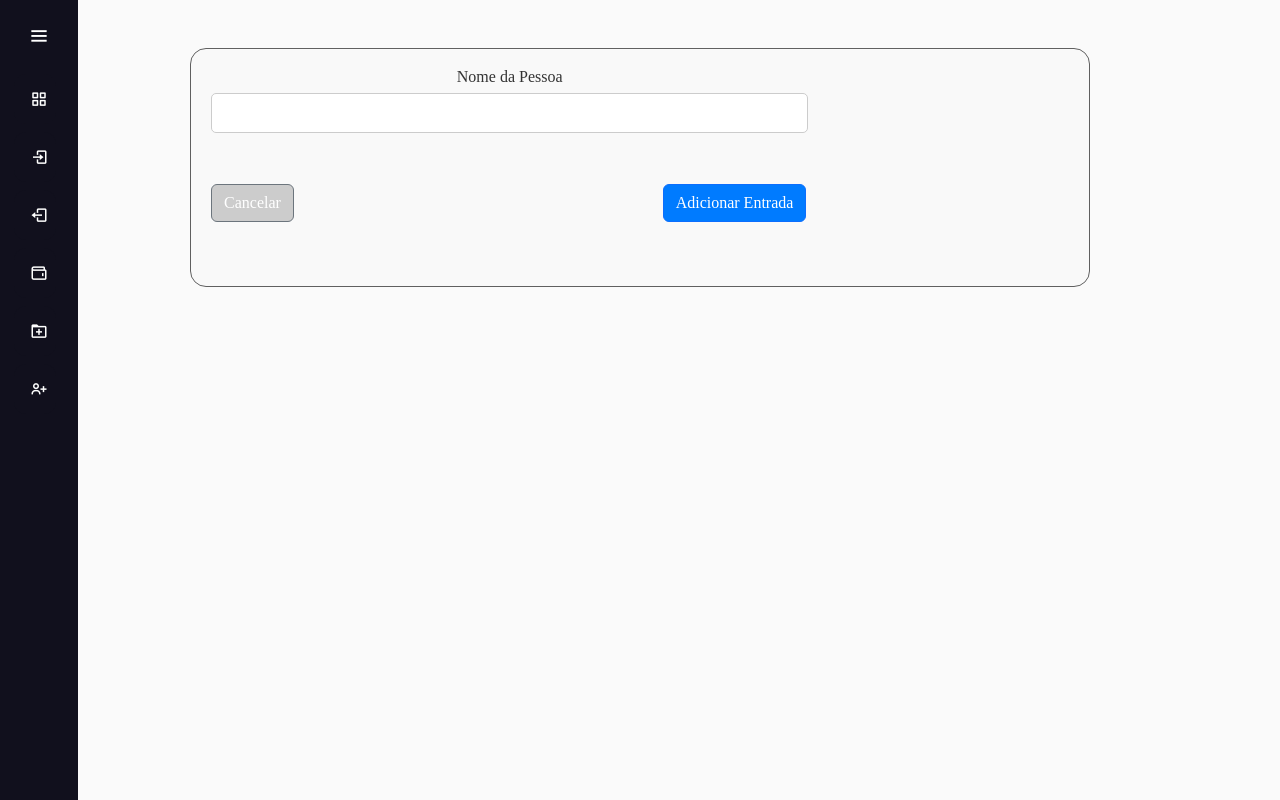
After one commit to LadislauLopes/controle-finaceiro, a Django app: page /adicionar_pessoa in a window 1280 px wide. The commit adds this page. Run offline with Django 5.2, Linux system fonts and the light colour scheme.

Commit message:
adiconar pessoa e categoria

```diff
--- a/central/forms.py
+++ b/central/forms.py
@@ -22,3 +22,14 @@ class MovimentacaoContaForm(forms.ModelForm):
         # Garantindo que o campo 'valor_parcelas' tenha valor 0 quando 'parcelado' for False
         if not self.instance.pk or not self.instance.parcelado:
             self.fields['valor_parcelas'].initial = 0
+
+
+class CategoriaForm(forms.ModelForm):
+    class Meta:
+        model = Categoria
+        fields = ['nome']
+
+class PessoaForm(forms.ModelForm):
+    class Meta:
+        model = Pessoa
+        fields = ['nome']
--- /dev/null
+++ b/central/templates/adicionar_pessoa.html
@@ -0,0 +1,32 @@
+{% include 'components/header.html' with title='Finanças Ladislau' form=True %}
+{% load static %}
+<body class="d-flex flex-column" style="height: 100vh; margin: 0;">
+    {% comment %} {% include 'components/navbar.html' %} {% endcomment %}
+    {% include 'components/sidebar.html' %}
+
+<div class="container mt-5 cadastro-box">
+    {% comment %} <h2 class="text-center mb-4">Adicionar uma Nova Entrada</h2> {% endcomment %}
+
+    <form method="POST">
+        {% csrf_token %}
+        <div class="row">
+            <div class="col-md-6 mb-3">
+                <label for="id_titulo" class="form-label">Nome da Pessoa</label>
+                {{ form.nome }}
+            </div>
+
+
+        <div class="mb-4 align-items-center">
+            <button type="button" class="btn btn-secondary"
+            onclick="window.location.href='/home_page'">Cancelar</button>
+            <button type="submit" class="btn btn-primary">Adicionar Entrada</button>
+        </div>
+    </form>
+</div>
+
+    {% comment %} {% include 'components/footer.html' %} {% endcomment %}
+
+    <script src="https://cdn.jsdelivr.net/npm/bootstrap@5.3.3/dist/js/bootstrap.bundle.min.js" integrity="sha384-YvpcrYf0tY3lHB60NNkmXc5s9fDVZLESaAA55NDzOxhy9GkcIdslK1eN7N6jIeHz" crossorigin="anonymous"></script>
+    <script src="{% static 'js/sidebar.js' %}"></script>
+</body>
+</html>
--- a/central/templates/components/sidebar.html
+++ b/central/templates/components/sidebar.html
@@ -40,14 +40,14 @@
       </li>
 
       <li>
-        <a href="#">
+        <a href="adicionar_categoria">
           <i class='bx bx-folder-plus'></i>
           <span class="links_name">Adiconar Categoria</span>
         </a>
         <span class="tooltip">Adiconar Categoria</span>
       </li>
       <li>
-        <a href="#">
+        <a href="adicionar_pessoa">
           <i class='bx bx-user-plus'></i>
           <span class="links_name">Adicionar Pessoa</span>
         </a>
--- a/central/urls.py
+++ b/central/urls.py
@@ -3,5 +3,7 @@ from . import views
 
 urlpatterns = [
     path('', views.index, name='index'),
-    path('adicionar_entrada', views.adicionar_entrada, name='adicionar_entrada'),  # Esse é o correto
+    path('adicionar_entrada', views.adicionar_entrada, name='adicionar_entrada'),
+    path('adicionar_categoria', views.adicionar_categoria, name='adicionar_categoria'),
+    path('adicionar_pessoa', views.adicionar_pessoa, name='adicionar_pessoa'),
 ]
--- a/central/views.py
+++ b/central/views.py
@@ -1,6 +1,6 @@
 # central/views.py
 from django.shortcuts import render, redirect
-from .forms import MovimentacaoContaForm
+from .forms import MovimentacaoContaForm, CategoriaForm,PessoaForm
 
 
 def index(request):
@@ -17,3 +17,26 @@ def adicionar_entrada(request):
         form = MovimentacaoContaForm()
 
     return render(request, 'adicionar_entrada.html', {'form': form})
+
+def adicionar_categoria(request):
+    if request.method == 'POST':
+        form = CategoriaForm(request.POST)
+        if form.is_valid():
+
+            form.save()
+            return redirect('index')
+    else:
+        form = CategoriaForm()
+
+    return render(request, 'adicionar_Categoria.html', {'form': form})
+def adicionar_pessoa(request):
+    if request.method == 'POST':
+        form = PessoaForm(request.POST)
+        if form.is_valid():
+
+            form.save()
+            return redirect('index')
+    else:
+        form = PessoaForm()
+
+    return render(request, 'adicionar_pessoa.html', {'form': form})
```
Also changed, not shown: central/templates/adicionar_categoria.html (added, +32 -0 lines), central/migrations/0001_initial.py (added), central/migrations/__init__.py (added).
